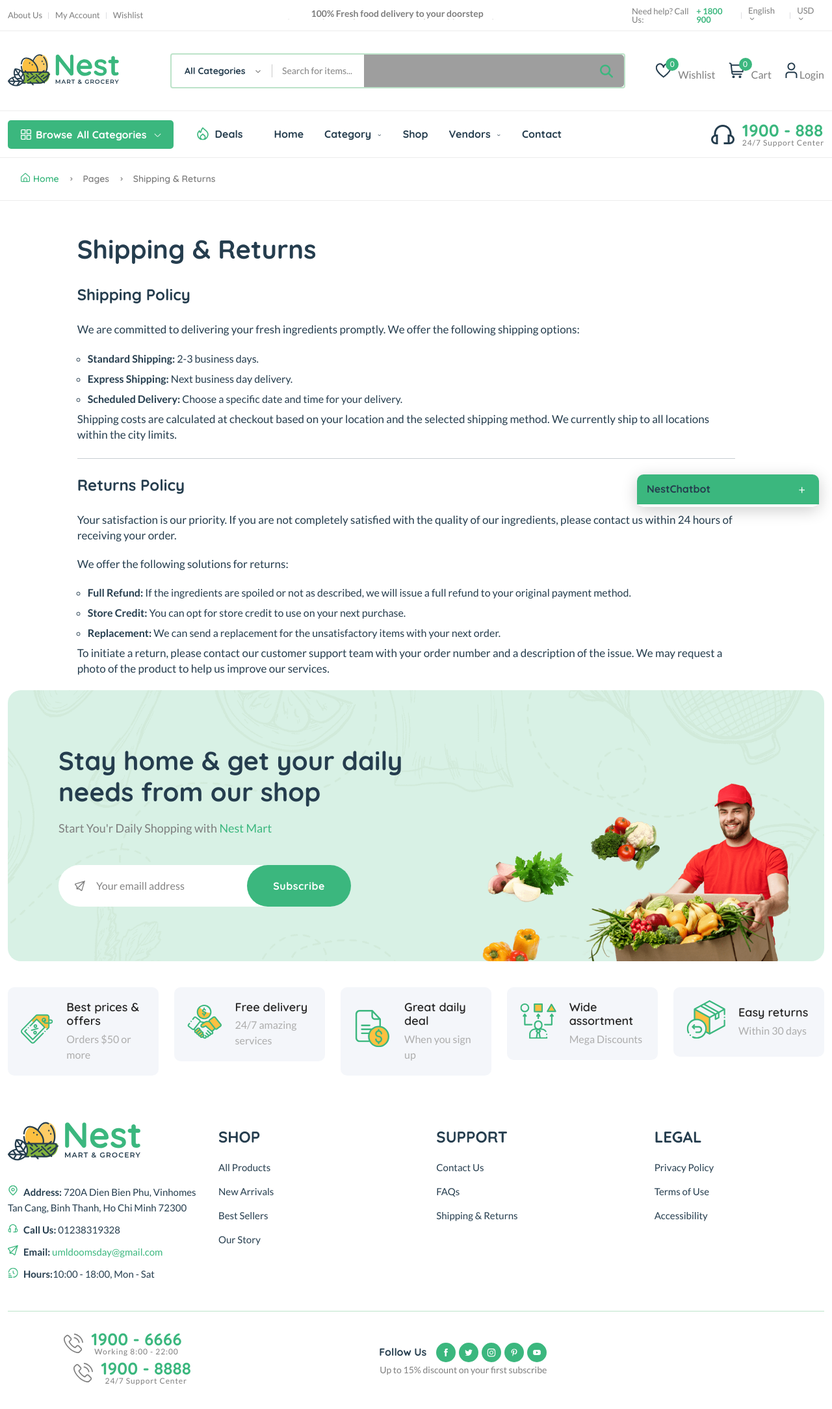
After one commit to gnaht1/food-ecommerce-web, a Django app: page /shipping_returns/ in a window 1280 px wide. The commit adds this page. Shown: the whole page at 65% size. Run offline with Django 5.2, Linux system fonts and the light colour scheme; data that the repository does not hold is empty; parts of the project's set-up code (start-up, migrations or seed data) failed here and were passed over; some libraries are stand-ins or nearby versions; grey boxes are pictures that could not be loaded.

Commit message:
Add shipping&returns page

```diff
--- a/core/urls.py
+++ b/core/urls.py
@@ -39,6 +39,7 @@ from core.views import (
     terms_of_service,
     our_story,
     faqs,
+    shipping_returns,
 )
 
 app_name = "core"
@@ -102,6 +103,7 @@ urlpatterns = [
     path("privacy_policy/", privacy_policy, name="privacy_policy"),
     path("terms_of_service/", terms_of_service, name="terms_of_service"),
     path("faqs/", faqs, name="faqs"),
+    path("shipping_returns/", shipping_returns, name="shipping_returns"),
     # New routes
     path("save_checkout_info/", views.save_checkout_info, name="save_checkout_info"),
     path(
--- a/core/views.py
+++ b/core/views.py
@@ -850,6 +850,9 @@ def privacy_policy(request):
 def terms_of_service(request):
     return render(request, "core/terms_of_service.html")
 
+def shipping_returns(request):
+    return render(request, "core/shipping_returns.html")
+
 def faqs(request):
     return render(request, "core/faqs.html")
 
--- /dev/null
+++ b/templates/core/shipping_returns.html
@@ -0,0 +1,53 @@
+{% extends 'partials/base.html' %}
+{% load static %}
+{% block content %}
+<main class="main pages">
+    <div class="page-header breadcrumb-wrap">
+        <div class="container">
+            <div class="breadcrumb">
+                <a href="{% url 'core:index' %}" rel="nofollow"><i class="fi-rs-home mr-5"></i>Home</a>
+                <span></span> Pages <span></span> Shipping & Returns
+            </div>
+        </div>
+    </div>
+    <div class="page-content pt-50">
+        <div class="container">
+            <div class="row">
+                <div class="col-xl-10 col-lg-12 m-auto">
+                    <div class="row">
+                        <div class="col-lg-12">
+                            <div class="single-page pr-30 mb-lg-0 mb-sm-5">
+                                <div class="single-header style-2">
+                                    <h2>Shipping & Returns</h2>
+                                </div>
+                                <div class="single-content">
+                                    <h4>Shipping Policy</h4>
+                                    <p>We are committed to delivering your fresh ingredients promptly. We offer the following shipping options:</p>
+                                    <ul>
+                                        <li><strong>Standard Shipping:</strong> 2-3 business days.</li>
+                                        <li><strong>Express Shipping:</strong> Next business day delivery.</li>
+                                        <li><strong>Scheduled Delivery:</strong> Choose a specific date and time for your delivery.</li>
+                                    </ul>
+                                    <p>Shipping costs are calculated at checkout based on your location and the selected shipping method. We currently ship to all locations within the city limits.</p>
+
+                                    <hr class="my-4">
+
+                                    <h4>Returns Policy</h4>
+                                    <p>Your satisfaction is our priority. If you are not completely satisfied with the quality of our ingredients, please contact us within 24 hours of receiving your order.</p>
+                                    <p>We offer the following solutions for returns:</p>
+                                    <ul>
+                                        <li><strong>Full Refund:</strong> If the ingredients are spoiled or not as described, we will issue a full refund to your original payment method.</li>
+                                        <li><strong>Store Credit:</strong> You can opt for store credit to use on your next purchase.</li>
+                                        <li><strong>Replacement:</strong> We can send a replacement for the unsatisfactory items with your next order.</li>
+                                    </ul>
+                                    <p>To initiate a return, please contact our customer support team with your order number and a description of the issue. We may request a photo of the product to help us improve our services.</p>
+                                </div>
+                            </div>
+                        </div>
+                    </div>
+                </div>
+            </div>
+        </div>
+    </div>
+</main>
+{% endblock content %}
--- a/templates/partials/base.html
+++ b/templates/partials/base.html
@@ -1205,7 +1205,7 @@
                   <ul class="footer-list mb-sm-5 mb-md-0">
                     <li><a href="{% url 'core:contact' %}">Contact Us</a></li>
                     <li><a href="{% url 'core:faqs' %}">FAQs</a></li>
-                    <li><a href="#">Shipping & Returns</a></li>
+                    <li><a href="{% url 'core:shipping_returns' %}">Shipping & Returns</a></li>
 
                   </ul>
                 </div>
```
